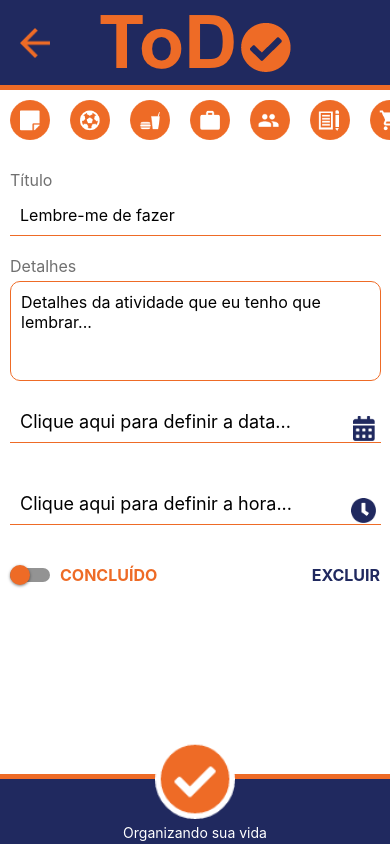
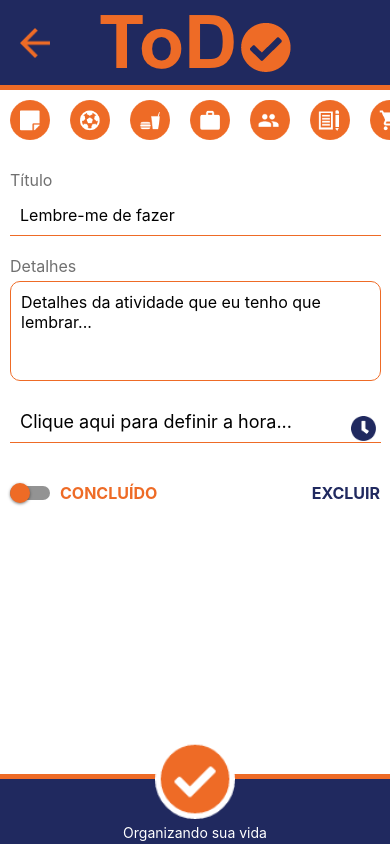
Before and after one commit to enzoserafin/mobile-TodoApp, a React Native app: screen / in a window 390 px wide. Built offline with nearby package versions, Linux system fonts and the light colour scheme.

Commit message:
refactor datapicker

```diff
--- a/src/components/DateTimeInput/index.js
+++ b/src/components/DateTimeInput/index.js
@@ -1,3 +1,4 @@
+/* eslint-disable react/prop-types */
 import React, { useState } from 'react';
 import {
   View,
@@ -13,63 +14,51 @@ import styles from './styles';
 import iconCalendar from '../../assets/calendar.png';
 import iconClock from '../../assets/clock.png';
 
-export default function DateTimePickerComponent() {
+export default function DateTimePickerComponent({ type }) {
   const [date, setDate] = useState();
-  const [hour, setHour] = useState();
-  const [mode, setMode] = useState('date');
-  const [show, setShow] = useState(false);
+  const [modePicker, setModePicker] = useState('date');
+  const [showPicker, setShowPicker] = useState(false);
 
   const onChange = (event, selectedDate) => {
     const currentDate = selectedDate || date;
-    setShow(Platform.OS === 'ios');
-    if (mode === 'date') setDate(format(new Date(currentDate), 'dd/MM/yyyy'));
-    else setHour(format(new Date(currentDate), 'HH:mm'));
+    setShowPicker(Platform.OS === 'ios');
+    if (modePicker === 'date')
+      setDate(format(new Date(currentDate), 'dd/MM/yyyy'));
+    else setDate(format(new Date(currentDate), 'HH:mm'));
   };
 
-  const showMode = currentMode => {
-    setShow(true);
-    setMode(currentMode);
-  };
-
-  const showDatepicker = () => {
-    showMode('date');
-  };
-
-  const showTimepicker = () => {
-    showMode('time');
-  };
+  function showDataPicker() {
+    setShowPicker(true);
+    setModePicker(type);
+  }
 
   return (
     <View>
       <View>
-        <TouchableOpacity onPress={showDatepicker}>
+        <TouchableOpacity onPress={showDataPicker}>
           <TextInput
             style={styles.input}
-            placeholder="Clique aqui para definir a data..."
+            placeholder={
+              type === 'date'
+                ? 'Clique aqui para definir a data...'
+                : 'Clique aqui para definir a hora...'
+            }
             editable={false}
             value={date}
           />
-          <Image style={styles.iconTextInput} source={iconCalendar} />
+          <Image
+            style={styles.iconTextInput}
+            source={type === 'date' ? iconCalendar : iconClock}
+          />
         </TouchableOpacity>
       </View>
-      <View>
-        <TouchableOpacity onPress={showTimepicker}>
-          <TextInput
-            style={styles.input}
-            placeholder="Clique aqui para definir a hora..."
-            editable={false}
-            value={hour}
-          />
-          <Image style={styles.iconTextInput} source={iconClock} />
-        </TouchableOpacity>
-      </View>
-      {show && (
+      {showPicker && (
         <DateTimePicker
-          // testID="dateTimePicker"
           value={new Date()}
-          mode={mode}
+          mode={modePicker}
           is24Hour
           display="default"
+          minimumDate={new Date()}
           onChange={onChange}
         />
       )}
```
